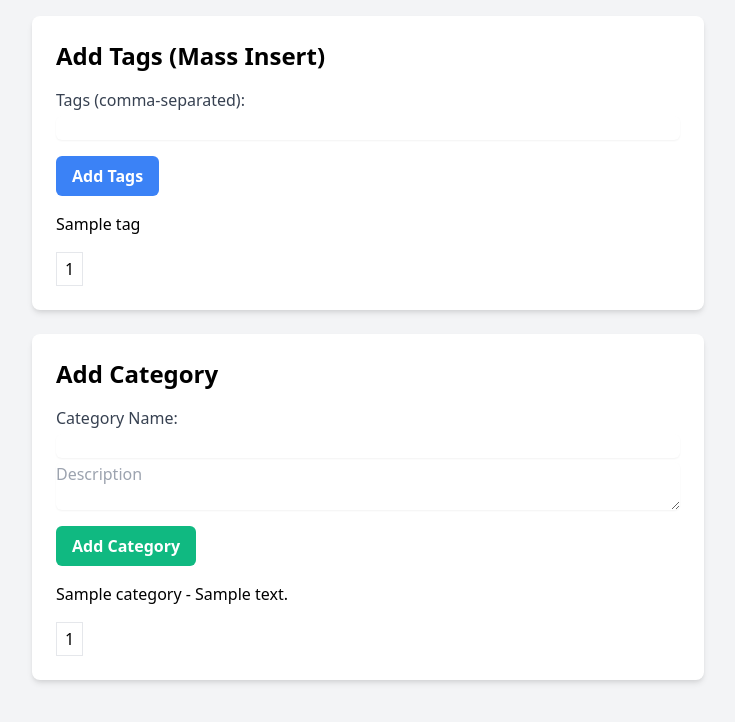
After one commit to ligh-cloud/Youdemy, a PHP site: page /view/admin/tags_category.php in a window 1280 px wide. The commit adds this page. Shown: the top 722 px of the page, without its empty margins (272-1007 px from the left). Run offline with PHP 8.4, Linux system fonts and the light colour scheme; tables that the repository leaves empty hold one stand-in row (values such as "Sample post"); some libraries are stand-ins or nearby versions.

Commit message:
adding category and tags

```diff
--- a/controller/TeacherController.php
+++ b/controller/TeacherController.php
@@ -10,6 +10,7 @@ if (isset($_POST['add_course'])) {
     $title = htmlspecialchars($_POST['title']);
     $description = htmlspecialchars($_POST['description']);
     $teacherId = $_SESSION['user_id'];
+    $categoryId = htmlspecialchars($_POST['category']);
     $targetDir = "../uploads/";
 
     function uploadFile($file, $targetDir) {
@@ -42,12 +43,12 @@ if (isset($_POST['add_course'])) {
     $videoPath = !empty($_FILES["video"]["name"]) ? uploadFile($_FILES["video"], $targetDir) : null;
 
     if ($videoPath === null) {
-        $course = new DocumentImageCourse($title, $description, $documentPath, $imagePath, $teacherId);
+        $course = new DocumentImageCourse($title, $description, $documentPath, $imagePath, $teacherId, $categoryId);
         $course->addCourse();
 
         $_SESSION['success'] = "Course document added succesfully";
     } else {
-        $course = new VideoCourse($title, $description, $videoPath, $teacherId);
+        $course = new VideoCourse($title, $description, $videoPath, $teacherId, $categoryId);
         $course->addCourse();
 
         $_SESSION['success'] = "Course video added succesfully";
--- a/model/category.php
+++ b/model/category.php
@@ -0,0 +1,37 @@
+<?php
+require "database.php";
+
+class Category {
+    private $category;
+    private $description;
+
+    public function __construct($category, $description) {
+        $this->category = $category;
+        $this->description = $description;
+    }
+
+    public function addCategory() {
+        $db = Database::getInstance()->getConnection();
+        $stmt = $db->prepare("INSERT INTO categories (nom, description) VALUES (:name, :description)");
+        $stmt->bindParam(':name', $this->category);
+        $stmt->bindParam(':description', $this->description);
+        $stmt->execute();
+    }
+
+    public function getAllCategories($offset, $limit) {
+        $db = Database::getInstance()->getConnection();
+        $stmt = $db->prepare("SELECT * FROM categories LIMIT :offset, :limit");
+        $stmt->bindParam(':offset', $offset, PDO::PARAM_INT);
+        $stmt->bindParam(':limit', $limit, PDO::PARAM_INT);
+        $stmt->execute();
+        return $stmt->fetchAll(PDO::FETCH_ASSOC);
+    }
+
+    public function getCategoriesCount() {
+        $db = Database::getInstance()->getConnection();
+        $stmt = $db->query("SELECT COUNT(*) as count FROM categories");
+        $result = $stmt->fetch(PDO::FETCH_ASSOC);
+        return $result['count'];
+    }
+}
+?>
--- a/model/database.php
+++ b/model/database.php
@@ -1,4 +1,5 @@
 <?php
+if (!class_exists('Database')) {
 class Database {
     private static $instance = null;
     private $pdo;
@@ -27,4 +28,5 @@ class Database {
         return $this->pdo;
     }
 }
+}
 ?>
--- a/model/tag.php
+++ b/model/tag.php
@@ -0,0 +1,40 @@
+<?php
+require "database.php";
+
+class Tags {
+    private $tags;
+
+    public function __construct($tags) {
+        $this->tags = $tags;
+    }
+
+    public function addTags() {
+        $db = Database::getInstance()->getConnection();
+
+        foreach ($this->tags as $tag) {
+            $tag = trim($tag);
+            if (!empty($tag)) {
+                $stmt = $db->prepare("INSERT IGNORE INTO tags (tag_name) VALUES (:name)");
+                $stmt->bindParam(':name', $tag);
+                $stmt->execute();
+            }
+        }
+    }
+
+    public function getAllTags($offset, $limit) {
+        $db = Database::getInstance()->getConnection();
+        $stmt = $db->prepare("SELECT * FROM tags LIMIT :offset, :limit");
+        $stmt->bindParam(':offset', $offset, PDO::PARAM_INT);
+        $stmt->bindParam(':limit', $limit, PDO::PARAM_INT);
+        $stmt->execute();
+        return $stmt->fetchAll(PDO::FETCH_ASSOC);
+    }
+
+    public function getTagsCount() {
+        $db = Database::getInstance()->getConnection();
+        $stmt = $db->query("SELECT COUNT(*) as count FROM tags");
+        $result = $stmt->fetch(PDO::FETCH_ASSOC);
+        return $result['count'];
+    }
+}
+?>
--- /dev/null
+++ b/view/admin/get-categories.php
@@ -0,0 +1,27 @@
+<?php
+require "../../model/category.php";
+
+
+$itemsPerPage = 10;
+$page = isset($_GET['page']) ? (int)$_GET['page'] : 1;
+$offset = ($page - 1) * $itemsPerPage;
+
+$category = new Category('', '');
+$allCategories = $category->getAllCategories($offset, $itemsPerPage);
+$totalCategories = $category->getCategoriesCount();
+$totalPages = ceil($totalCategories / $itemsPerPage);
+
+?>
+
+<div>
+    <ul>
+        <?php foreach ($allCategories as $cat): ?>
+            <li><?php echo htmlspecialchars($cat['nom']); ?> - <?php echo htmlspecialchars($cat['description']); ?></li>
+        <?php endforeach; ?>
+    </ul>
+    <div class="pagination mt-4">
+        <?php for ($i = 1; $i <= $totalPages; $i++): ?>
+            <button class="px-2 py-1 border" onclick="loadCategories(<?php echo $i; ?>)"><?php echo $i; ?></button>
+        <?php endfor; ?>
+    </div>
+</div>
--- /dev/null
+++ b/view/admin/get-tags.php
@@ -0,0 +1,28 @@
+<?php
+require "../../model/tag.php";
+
+
+$itemsPerPage = 10;
+$page = isset($_GET['page']) ? (int)$_GET['page'] : 1;
+$offset = ($page - 1) * $itemsPerPage;
+
+
+$tags = new Tags([]);
+$allTags = $tags->getAllTags($offset, $itemsPerPage);
+$totalTags = $tags->getTagsCount();
+$totalPages = ceil($totalTags / $itemsPerPage);
+
+?>
+
+<div>
+    <ul>
+        <?php foreach ($allTags as $tag): ?>
+            <li><?php echo htmlspecialchars($tag['tag_name']); ?></li>
+        <?php endforeach; ?>
+    </ul>
+    <div class="pagination mt-4">
+        <?php for ($i = 1; $i <= $totalPages; $i++): ?>
+            <button class="px-2 py-1 border" onclick="loadTags(<?php echo $i; ?>)"><?php echo $i; ?></button>
+        <?php endfor; ?>
+    </div>
+</div>
--- /dev/null
+++ b/view/admin/tags_category.php
@@ -0,0 +1,65 @@
+<!DOCTYPE html>
+<html lang="en">
+<head>
+    <meta charset="UTF-8">
+    <meta name="viewport" content="width=device-width, initial-scale=1.0">
+    <title>Tag and Category Management</title>
+    <script src="https://unpkg.com/htmx.org@1.7.0"></script>
+    <link href="https://cdn.jsdelivr.net/npm/tailwindcss@2.2.19/dist/tailwind.min.css" rel="stylesheet">
+</head>
+<body class="bg-gray-100 p-4">
+    <div class="max-w-2xl mx-auto bg-white p-6 rounded-lg shadow-md">
+        <h2 class="text-2xl font-bold mb-4">Add Tags (Mass Insert)</h2>
+        <form id="mass-insert-form" hx-post="../../controller/add-tags.php" hx-target="#tags-message" hx-swap="outerHTML">
+            <div class="mb-4">
+                <label for="tags" class="block text-gray-700">Tags (comma-separated):</label>
+                <input type="text" id="tags" name="tags" class="mt-1 block w-full border-gray-300 rounded-md shadow-sm focus:border-indigo-300 focus:ring focus:ring-indigo-200 focus:ring-opacity-50">
+            </div>
+            <button name="add_tag" type="submit" class="px-4 py-2 bg-blue-500 text-white font-semibold rounded-md hover:bg-blue-600 focus:outline-none focus:ring-2 focus:ring-blue-400 focus:ring-offset-2 transition-all">Add Tags</button>
+        </form>
+        <div id="tags-message" class="mt-4"></div>
+        <div id="tags-list" class="mt-4">
+            <!-- Tags will be loaded here -->
+        </div>
+    </div>
+
+    <div class="max-w-2xl mx-auto bg-white p-6 rounded-lg shadow-md mt-6">
+        <h2 class="text-2xl font-bold mb-4">Add Category</h2>
+        <form id="category-form" hx-post="../../controller/add-tags.php" hx-target="#category-message" hx-swap="outerHTML">
+            <div class="mb-4">
+                <label for="category" class="block text-gray-700">Category Name:</label>
+                <input type="text" id="category" name="category" class="mt-1 block w-full border-gray-300 rounded-md shadow-sm focus:border-indigo-300 focus:ring focus:ring-indigo-200 focus:ring-opacity-50">
+                <textarea class="mt-1 block w-full border-gray-300 rounded-md shadow-sm focus:border-indigo-300 focus:ring focus:ring-indigo-200 focus:ring-opacity-50" name="description" placeholder="Description"></textarea>
+            </div>
+            <button name="add_category" type="submit" class="px-4 py-2 bg-green-500 text-white font-semibold rounded-md hover:bg-green-600 focus:outline-none focus:ring-2 focus:ring-green-400 focus:ring-offset-2 transition-all">Add Category</button>
+        </form>
+        <div id="category-message" class="mt-4"></div>
+        <div id="categories-list" class="mt-4">
+
+        </div>
+    </div>
+
+    <script>
+        function loadTags(page = 1) {
+            fetch(`get-tags.php?page=${page}`)
+                .then(response => response.text())
+                .then(html => {
+                    document.getElementById('tags-list').innerHTML = html;
+                });
+        }
+
+        function loadCategories(page = 1) {
+            fetch(`get-categories.php?page=${page}`)
+                .then(response => response.text())
+                .then(html => {
+                    document.getElementById('categories-list').innerHTML = html;
+                });
+        }
+
+        document.addEventListener('DOMContentLoaded', function() {
+            loadTags();
+            loadCategories();
+        });
+    </script>
+</body>
+</html>
```
Also changed, not shown: controller/add-tags.php (added, +29 -0 lines), model/Course.php (+10 -6 lines), view/admin/admin_dashboard.php (+18 -12 lines), view/ensaignant/add-course.php (+27 -2 lines).
